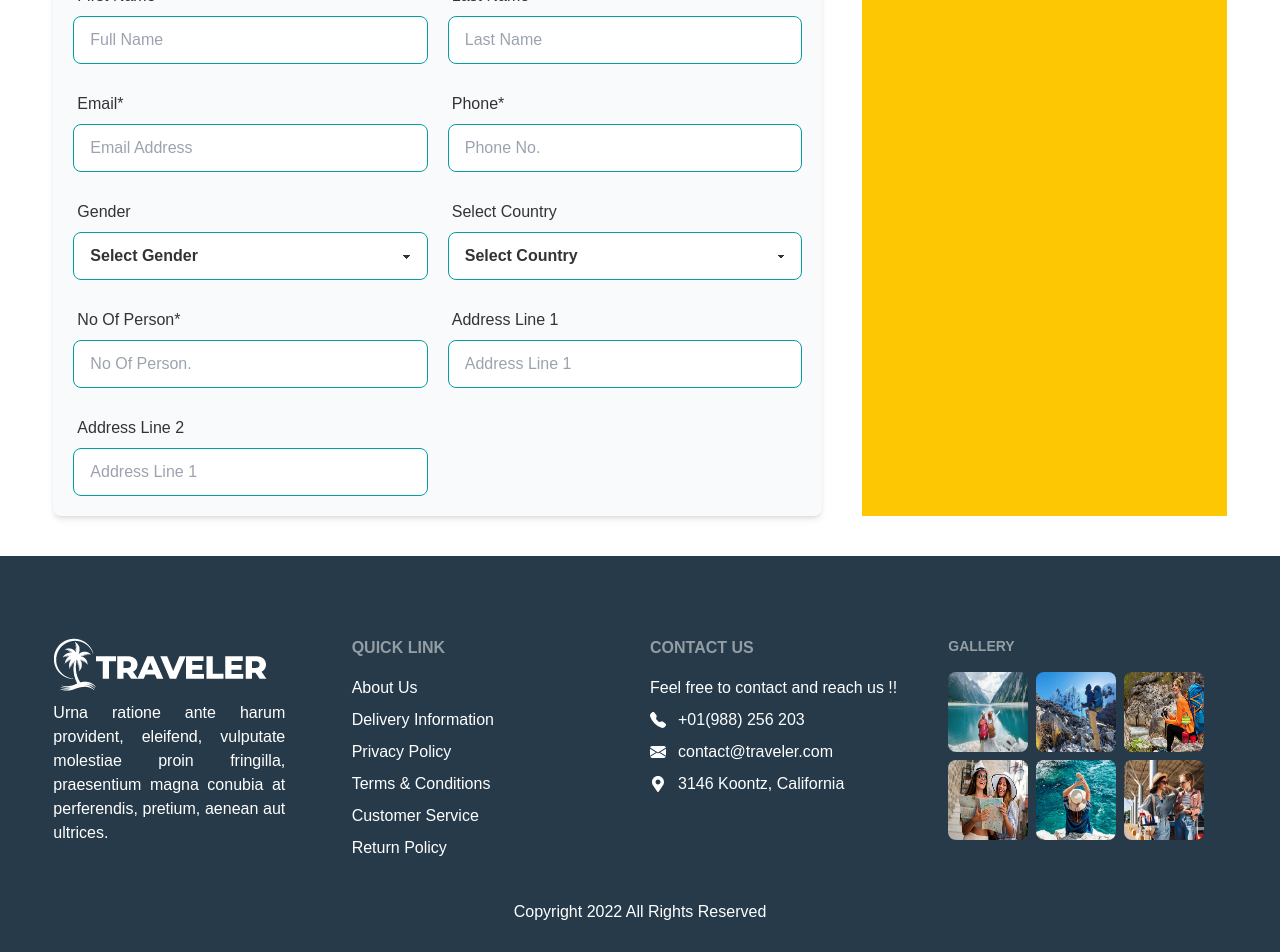
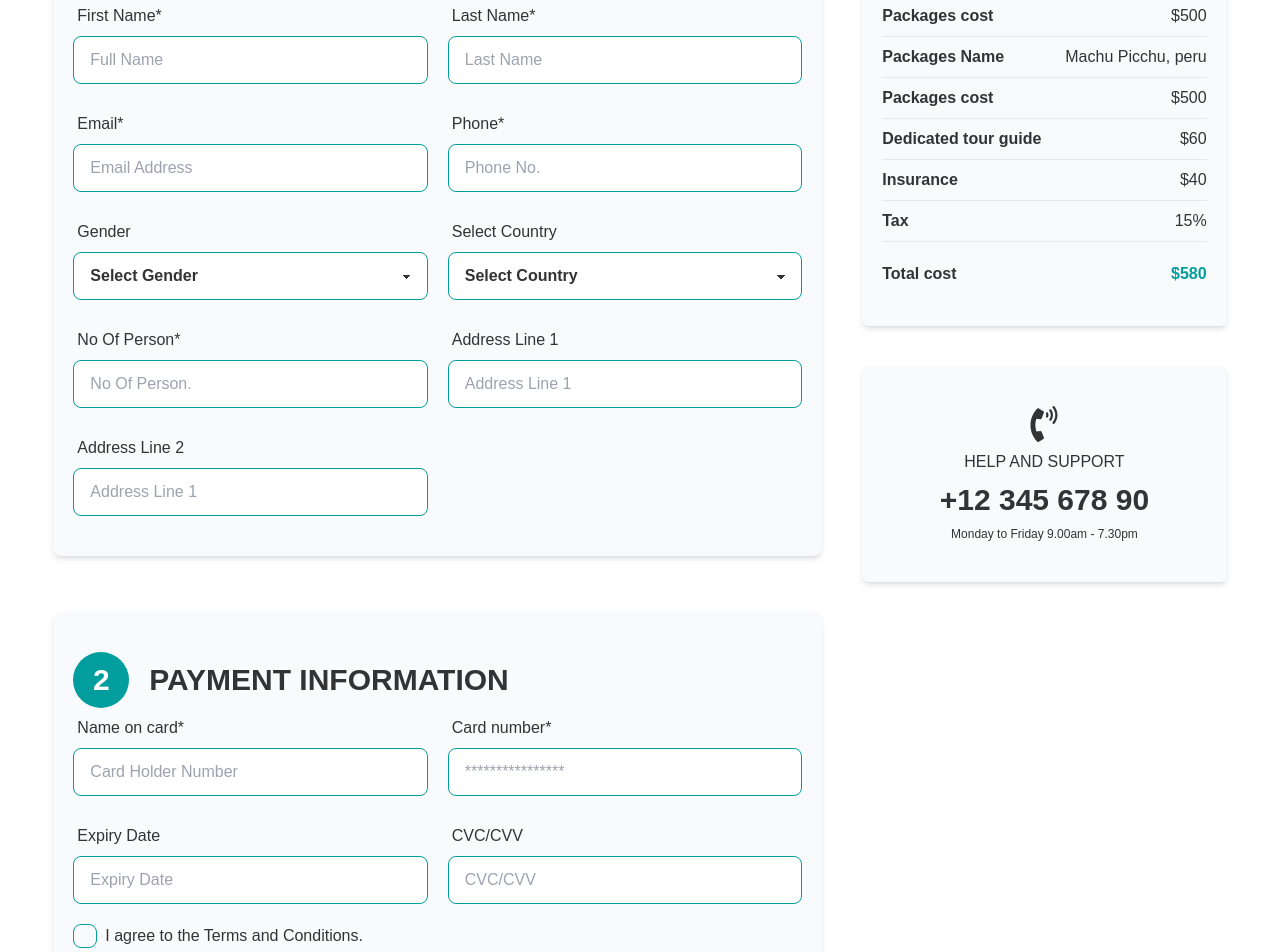
Before and after one commit to ismailjosim/traveler-client, a React (Create React App) app: page /booking in a window 1280 px wide. Shown: the part 620-1572 px from the top of the page. Built offline with nearby package versions, Linux system fonts and the light colour scheme; no server answers.

Commit message:
Add booking page demo content

```diff
--- a/src/components/Booking/Booking.jsx
+++ b/src/components/Booking/Booking.jsx
@@ -1,5 +1,6 @@
 import React from 'react';
 import PageHeading from '../../utilities/PageHeading';
+import { FaPhoneVolume } from 'react-icons/fa'
 
 const Booking = () => {
     return (
@@ -10,7 +11,7 @@ const Booking = () => {
                 <div className='col-span-2'>
 
                     {/* Section : Step 01 */ }
-                    <div className='bg-slate-50 px-5 py-5 rounded-lg shadow-md'>
+                    <div className='bg-slate-50 px-5 py-10 rounded-lg shadow-md'>
                         <h3 className='text-3xl flex gap-5 items-center font-semibold'>
                             <span className='bg-primary w-14 h-14 text-center rounded-full text-white flex justify-center items-center'>1</span>
                             <span>YOUR DETAILS</span>
@@ -427,18 +428,103 @@ const Booking = () => {
                             </div>
                         </form>
                     </div>
+                    {/* Section : Step 02 */ }
+                    <div className='bg-slate-50 mt-14 px-5 rounded-lg shadow-md py-10'>
+                        <h3 className='text-3xl flex gap-5 items-center font-semibold'>
+                            <span className='bg-primary w-14 h-14 text-center rounded-full text-white flex justify-center items-center'>2</span>
+                            <span>PAYMENT INFORMATION</span>
+                        </h3>
+                        <form action="" className='grid grid-cols-2 gap-5'>
+                            <div>
+                                <label className='label'>Name on card*</label>
+                                <input
+                                    type='text'
+                                    placeholder='Card Holder Number'
+                                    className='input input-bordered input-success w-full'
+                                />
+                            </div>
+                            <div>
+                                <label className='label'>Card number*</label>
+                                <input
+                                    type='text'
+                                    placeholder='****************'
+                                    className='input input-bordered input-success w-full'
+                                />
+                            </div>
 
-
-                    {/* Section : Step 02 */ }
-                    <div>
-
+                            <div>
+                                <label className='label'>Expiry Date</label>
+                                <input
+                                    type='text'
+                                    placeholder='Expiry Date'
+                                    className='input input-bordered input-success w-full'
+                                />
+                            </div>
+                            <div>
+                                <label className='label'>CVC/CVV</label>
+                                <input
+                                    type='text'
+                                    placeholder='CVC/CVV'
+                                    className='input input-bordered input-success w-full'
+                                />
+                            </div>
+                            <div>
+                                <div className='flex gap-2 items-center'>
+                                    <input
+                                        type='checkbox'
+                                        className='checkbox checkbox-primary'
+                                    />
+                                    <span>I agree to the Terms and Conditions.</span>
+                                </div>
+                                <div className='mt-5'>
+                                    <button className='btn btn-primary text-white'>Submit Now</button>
+                                </div>
+                            </div>
+                        </form>
                     </div>
                 </div>
 
+                <div className='col-span-1'>
+                    <div className='bg-slate-50 px-5 py-10 shadow-md rounded-md'>
+                        <h4 className='bg-primary text-white text-center py-2 rounded-lg uppercase text-lg font-semibold mb-5'>Details</h4>
+                        <div>
+                            <p className='flex justify-between items-center border-b pb-2'>
+                                <span className='font-semibold'>Packages cost</span>
+                                <span>$500</span>
+                            </p>
+                            <p className='flex justify-between items-center border-b py-2'>
+                                <span className='font-semibold'>Packages Name</span>
+                                <span>Machu Picchu, peru</span>
+                            </p>
+                            <p className='flex justify-between items-center border-b py-2'>
+                                <span className='font-semibold'>Packages cost</span>
+                                <span>$500</span>
+                            </p>
+                            <p className='flex justify-between items-center border-b py-2'>
+                                <span className='font-semibold'>Dedicated tour guide</span>
+                                <span>$60</span>
+                            </p>
+                            <p className='flex justify-between items-center border-b py-2'>
+                                <span className='font-semibold'>Insurance</span>
+                                <span>$40</span>
+                            </p>
+                            <p className='flex justify-between items-center border-b py-2'>
+                                <span className='font-semibold'>Tax</span>
+                                <span>15%</span>
+                            </p>
+                            <p className='flex justify-between items-center pt-5'>
+                                <span className='font-semibold'>Total cost</span>
+                                <span className='text-primary font-bold'>$580</span>
+                            </p>
 
-
-                <div className='col-span-1 bg-secondary'>
-                    Hello
+                        </div>
+                    </div>
+                    <div className='bg-slate-50 px-5 py-10 shadow-md rounded-md mt-10 flex flex-col justify-center items-center'>
+                        <FaPhoneVolume className='text-4xl' />
+                        <p className='font-thin my-2'>HELP AND SUPPORT</p>
+                        <h3 className='text-3xl mb-2 font-bold'>+12 345 678 90</h3>
+                        <p className='font-thin text-xs'>Monday to Friday 9.00am - 7.30pm</p>
+                    </div>
                 </div>
 
 
```
